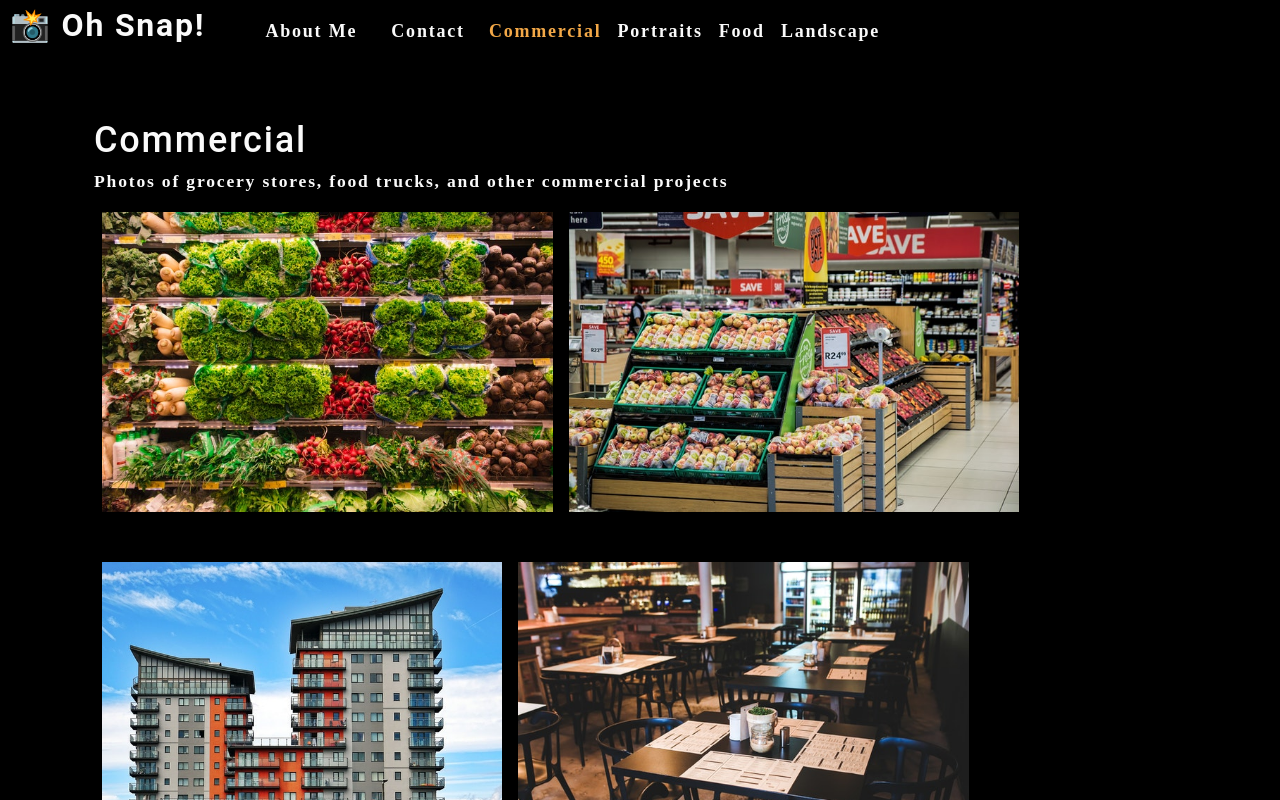
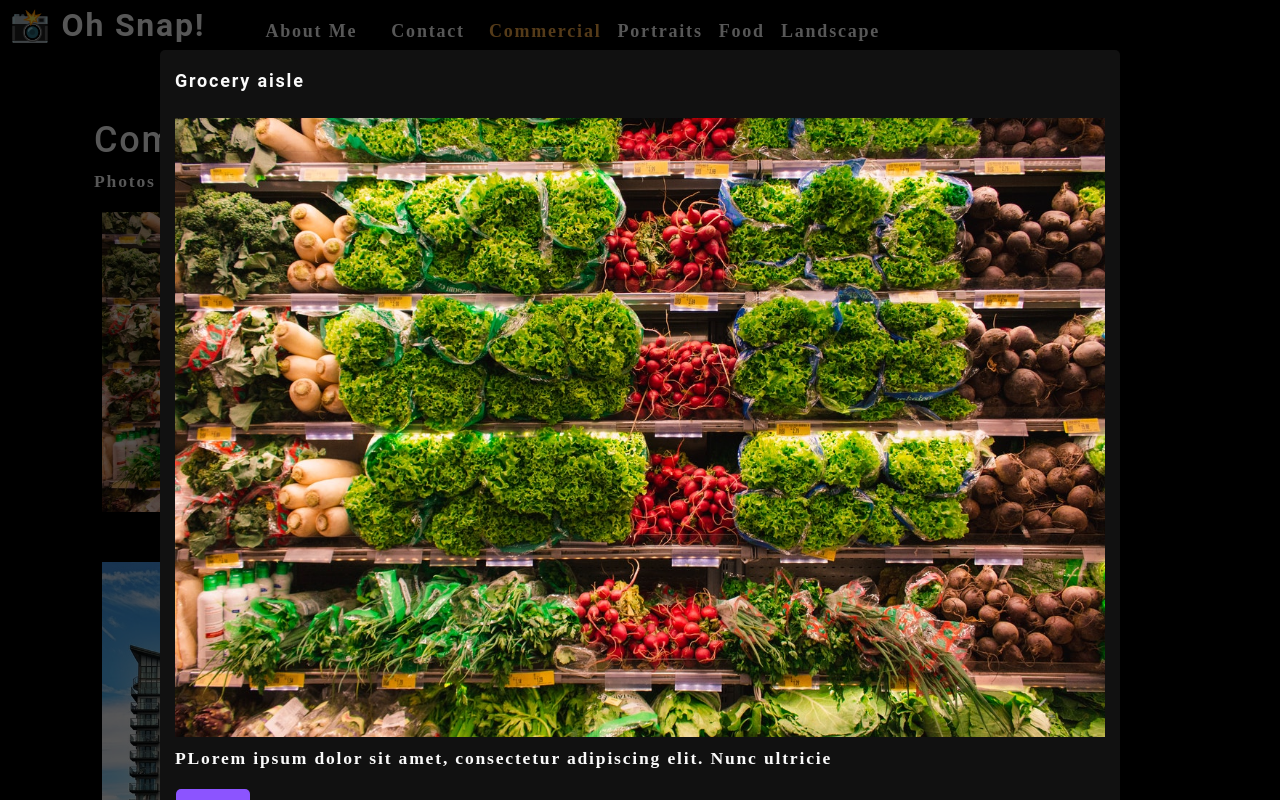
Before and after one commit to ChrisKurz098/photo-port, a React (Create React App) app: page / in a window 1280 px wide. Both pictures are taken after a click on the picture 327 px from the left and 361 px from the top of the page. Shown: the top 800 px of the page. Built offline with nearby package versions, Linux system fonts and the light colour scheme.

Commit message:
added functioning image modal

```diff
--- a/src/App.js
+++ b/src/App.js
@@ -3,6 +3,7 @@ import Nav from './components/Nav';
 import About from './components/About';
 import Gallery from "./components/Gallery";
 import ContactForm from "./components/Contact";
+
 
 function App() {
 
--- a/src/components/Gallery/PhotoList.js
+++ b/src/components/Gallery/PhotoList.js
@@ -1,6 +1,6 @@
 import React, { useState } from 'react'
+import Modal from "../Modal";
 
-// import photo from '../../assets/small/commercial/0.jpg';
 
 
 function PhotoList({ category }) {
@@ -104,14 +104,34 @@ function PhotoList({ category }) {
 
     const currentPhotos = photos.filter((photo) => photo.category === category);
 
+    const [modalData, setModal] = useState({on: false, name: '', image: '',description: '' });
+
+    const {on, name, i, description} = modalData;
+    function toggleModal(image, i){
+        setModal({...modalData,...image,
+            on: true,
+            index: i
+
+        })
+    }
+
+    console.log(modalData);
+
     return (
         <div>
+            {
+             modalData.on &&  <Modal
+           modalData={modalData}
+             setModal={setModal}
+             />
+            }
             <div className='flex-row'>
                 {currentPhotos.map((image, i) => (
                     <img
                         src={require(`../../assets/small/${category}/${i}.jpg`)}
                         alt={image.name}
                         className="img-thumbnail mx-1"
+                        onClick={() => toggleModal(image, i)}
                         key={image.name}
                     />
                 ))}
--- /dev/null
+++ b/src/components/Modal/index.js
@@ -0,0 +1,26 @@
+import React from 'react';
+
+function Modal({modalData, setModal}) {
+    const {on, name, index, description, category} = modalData;
+
+    function closeModal(){
+        setModal({...modalData, on: false});
+    }
+
+    return (
+        <div className="modalBackdrop">
+            <div className='modalContainer'>
+                <h3 className='modalTitle'>{name}</h3>
+                <img alt={name} src={require(`../../assets/large/${category}/${index}.jpg`)}  />
+                <p>
+                    P{description}
+                </p>
+                <button type="button" onClick={closeModal}>
+                    Close
+                </button>
+            </div>
+        </div>
+    );
+}
+
+export default Modal;
```
